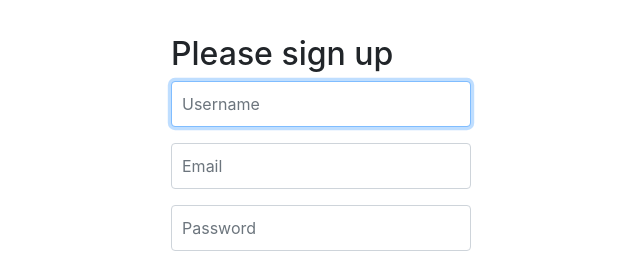
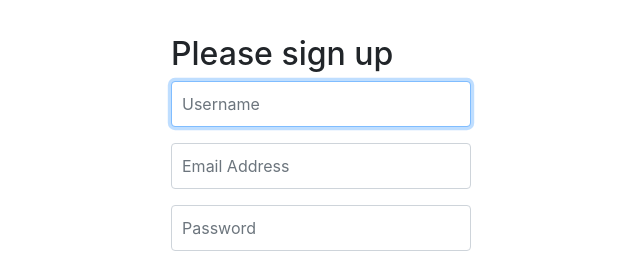
Before and after one commit to vedatakses/blooderhood-ui, an Angular app: page /signup in a window 1280 px wide. Shown: the top 253 px of the page, without its empty margins (319-959 px from the left). Built offline with nearby package versions, Linux system fonts and the light colour scheme.

Commit message:
Rename email placeholder

```diff
--- a/src/app/signup-form/signup-form.component.html
+++ b/src/app/signup-form/signup-form.component.html
@@ -11,11 +11,11 @@
             <div *ngIf="username.touched && username.invalid" class="alert alert-danger">Username is invalid.</div>
         </div>
         <div class="form-group">
-            <label for="email" class="sr-only">Email</label>
+            <label for="email" class="sr-only">Email address</label>
             <input
                 formControlName="email"
                 id="email"
-                placeholder="Email"
+                placeholder="Email Address"
                 class="form-control">
             <div *ngIf="email.touched && email.invalid" class="alert alert-danger">Email is invalid.</div>
         </div>
```
